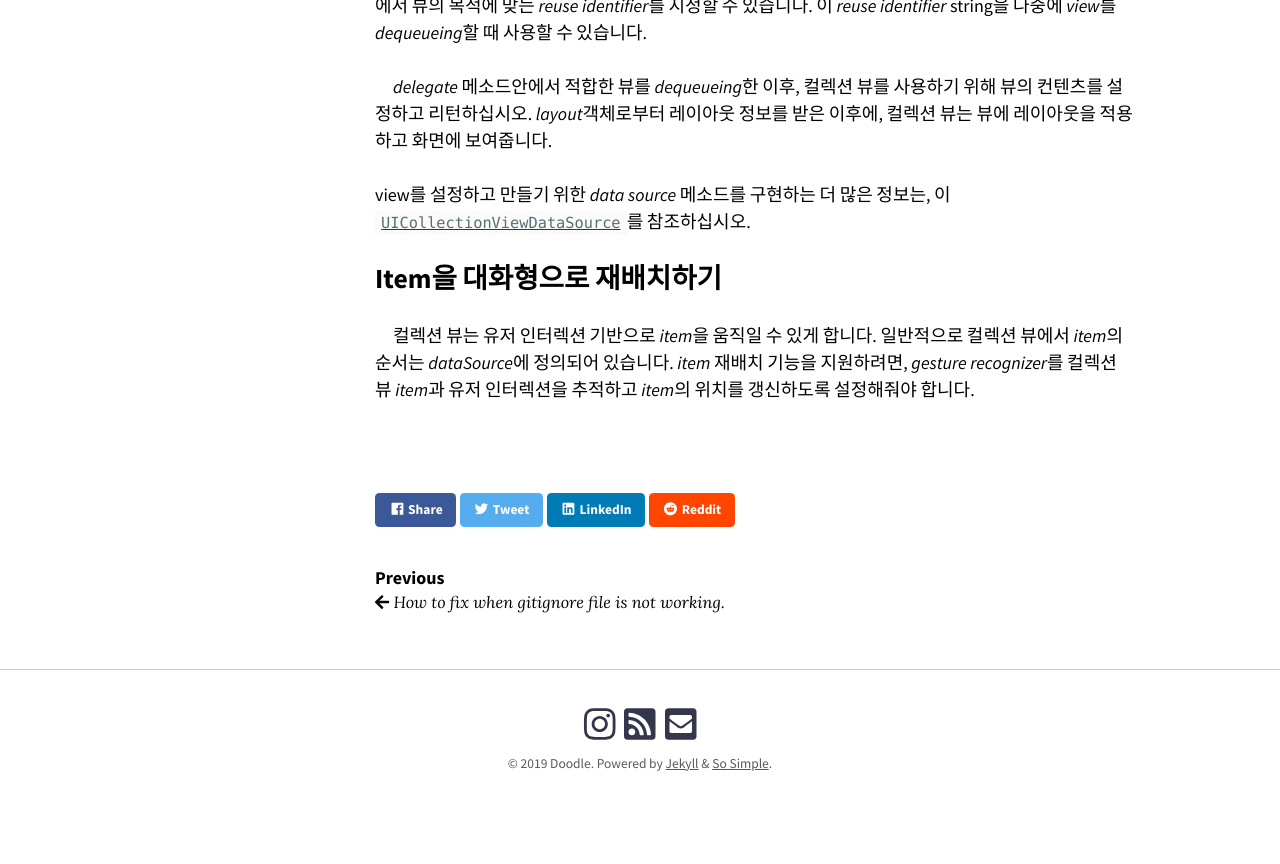
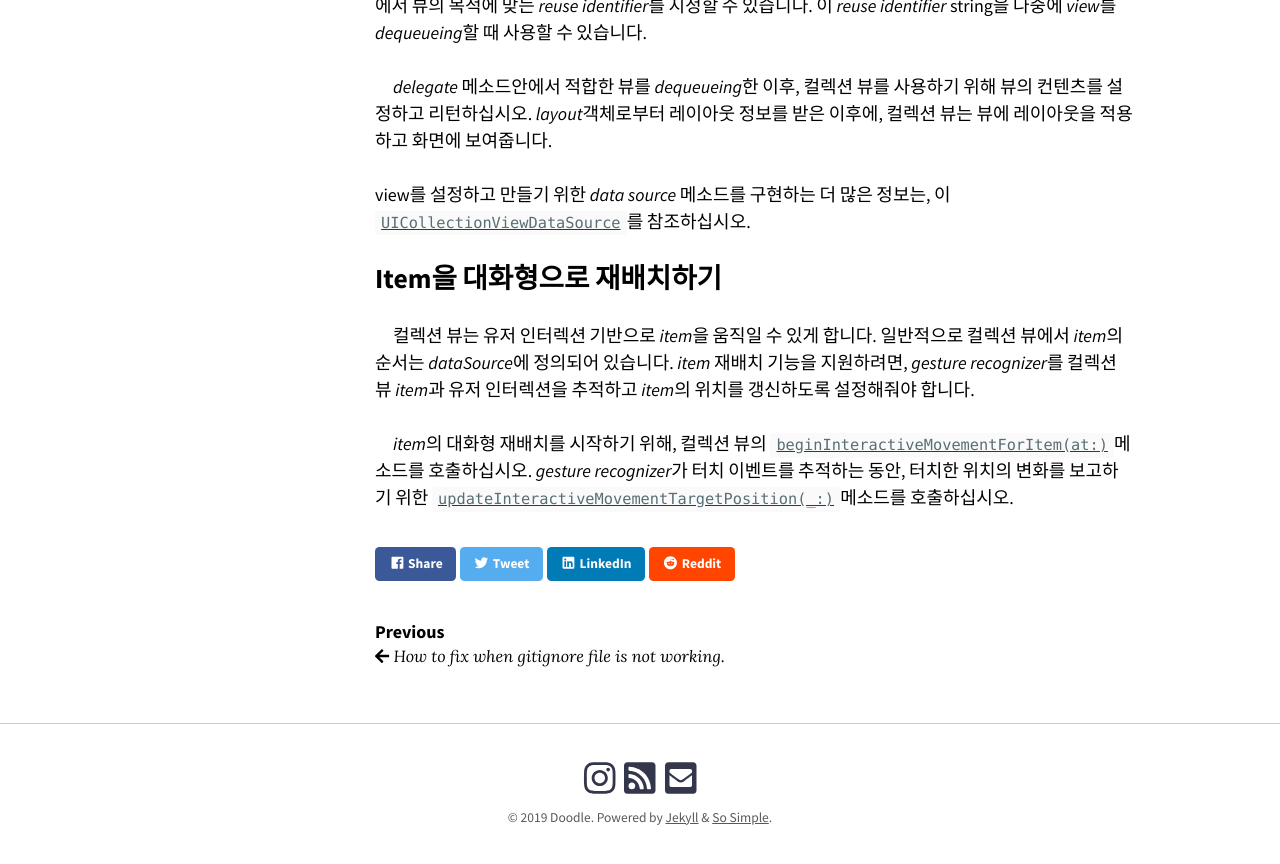
Before and after one commit to Claypark/claypark.github.io, a Jekyll site: the page built from _posts/2019-05-28-UICollectionView.md, in a window 1280 px wide and 900 px high, scrolled down 2686 px. Shown: the top 864 px of the window. Built offline with Jekyll 4.4.1, drawn with Linux system fonts in a browser that asks for light colours; nearby versions of some CDN libraries; comment, search, counter and statistics services are not loaded.

Commit message:
Update 2019-05-28-UICollectionView.md

```diff
--- a/_posts/2019-05-28-UICollectionView.md
+++ b/_posts/2019-05-28-UICollectionView.md
@@ -64,3 +64,4 @@ view를 설정하고 만들기 위한 *data source* 메소드를 구현하는
 컬렉션 뷰는 유저 인터렉션 기반으로 *item*을 움직일 수 있게 합니다. 일반적으로 컬렉션 뷰에서 *item*의 순서는 *dataSource*에 정의되어 있습니다. *item* 재배치 기능을 지원하려면, *gesture recognizer*를 컬렉션 뷰 *item*과 유저 인터렉션을 추적하고 *item*의 위치를 갱신하도록 설정해줘야 합니다.
 
 &nbsp;&nbsp;&nbsp;&nbsp;
+*item*의 대화형 재배치를 시작하기 위해, 컬렉션 뷰의 [`beginInteractiveMovementForItem(at:)`](https://developer.apple.com/documentation/uikit/uicollectionview/1618019-begininteractivemovementforitem)메소드를 호출하십시오. *gesture recognizer*가 터치 이벤트를 추적하는 동안, 터치한 위치의 변화를 보고하기 위한 [`updateInteractiveMovementTargetPosition(_:)`](https://developer.apple.com/documentation/uikit/uicollectionview/1618079-updateinteractivemovementtargetp)메소드를 호출하십시오.
```
